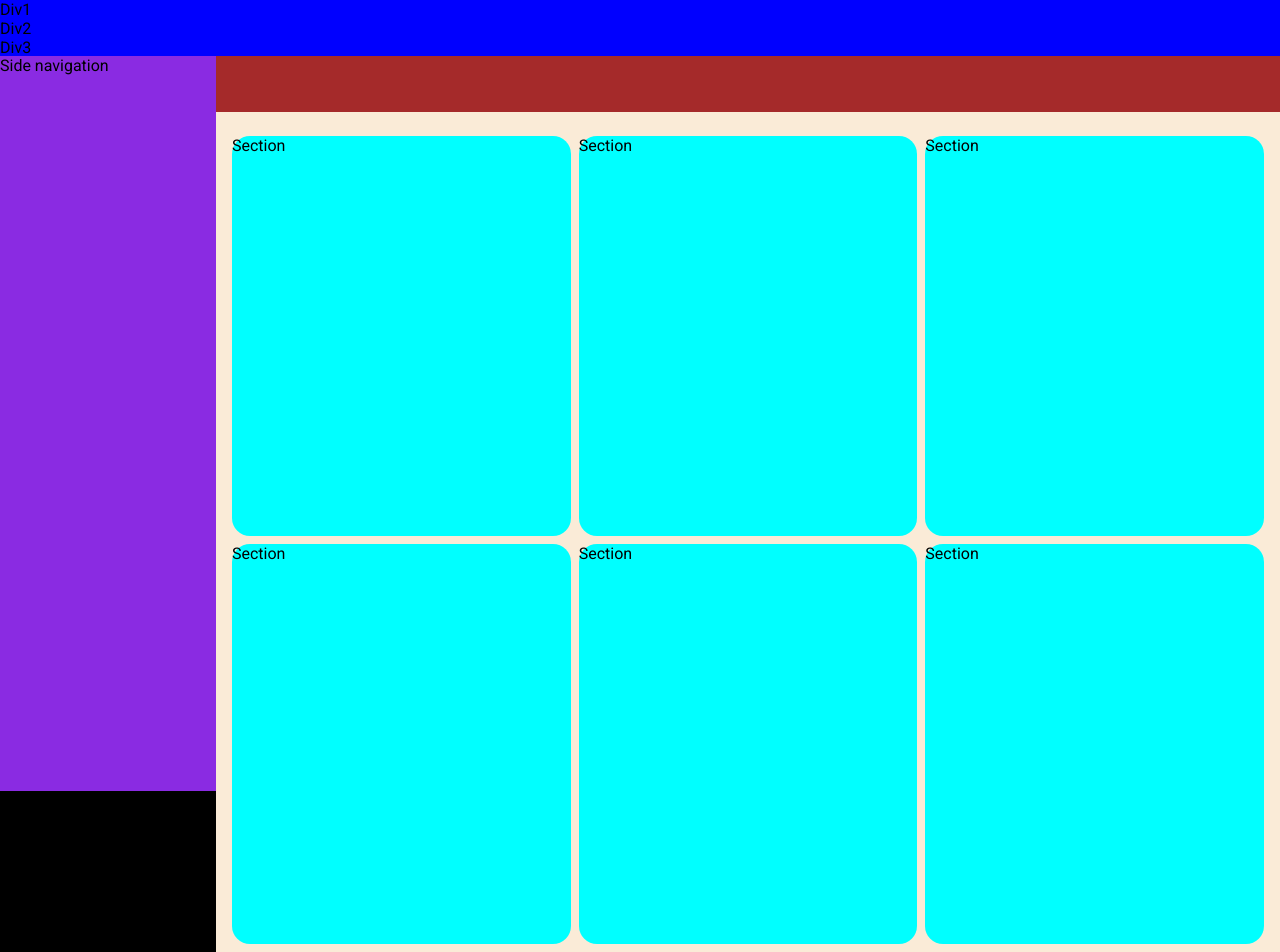
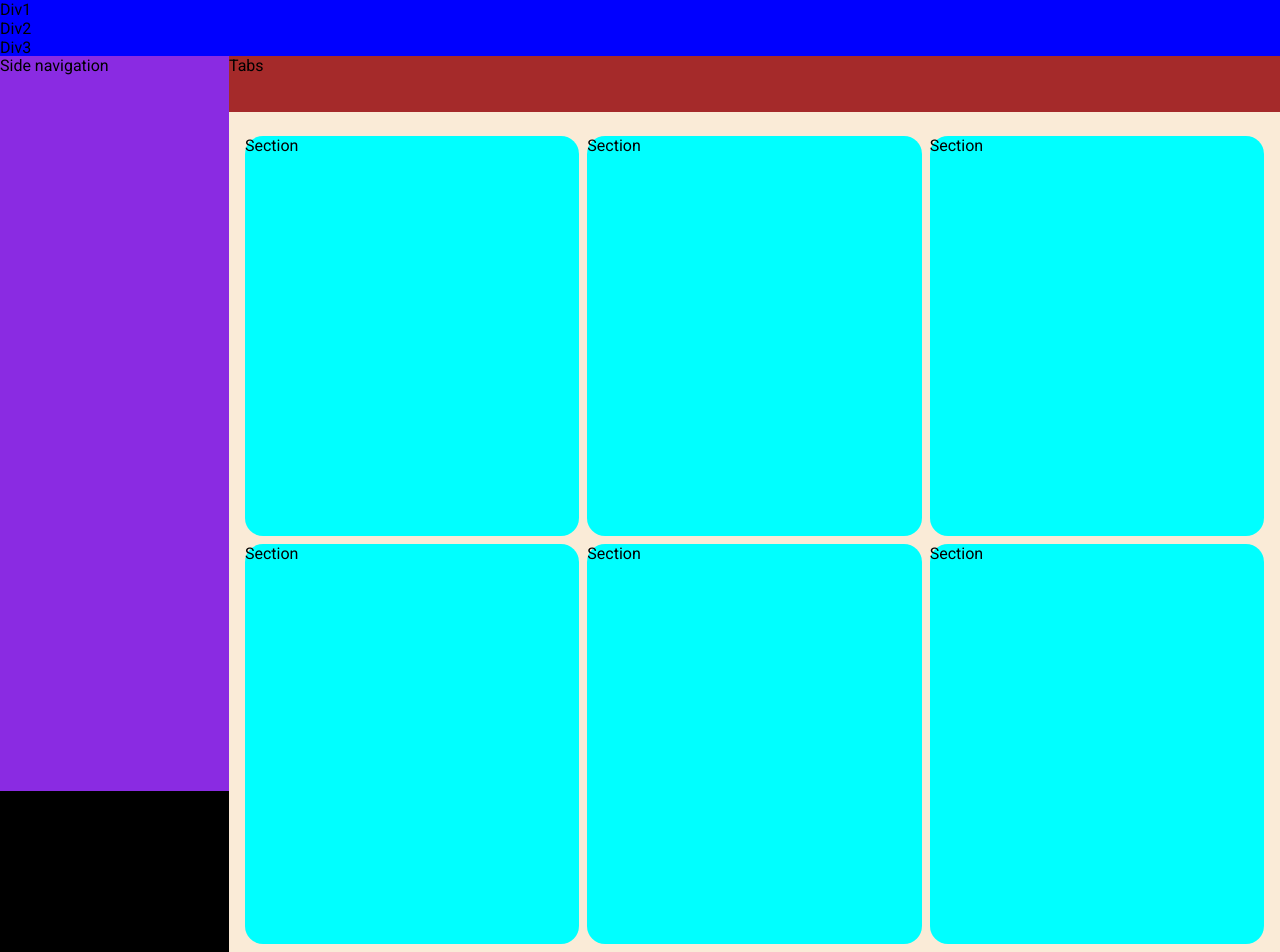
Before and after one commit to surabhitist/YoutubeClone, a plain HTML site: page index.html in a window 1280 px wide. Drawn offline with Linux system fonts and the light colour scheme.

Commit message:
Created the new final template with actual dimensions

```diff
--- a/style.css
+++ b/style.css
@@ -18,11 +18,11 @@ body {
   height: 56px;
   padding-top: 56px;
   background-color: brown;
-  margin-left: 72px;
+  margin-left: 229px;
 }
 
 .side-nav {
-  width: 216px;
+  width: 229px;
   background-color: blueviolet;
   position: fixed;
   top: 56px;
@@ -37,7 +37,7 @@ body {
   grid-template-columns: 1fr 1fr 1fr;
   column-gap: 8px;
   padding-top: 24px;
-  margin-left: 216px;
+  margin-left: 229px;
   padding-left: 16px;
   padding-right: 16px;
   padding-bottom: 8px;
```
